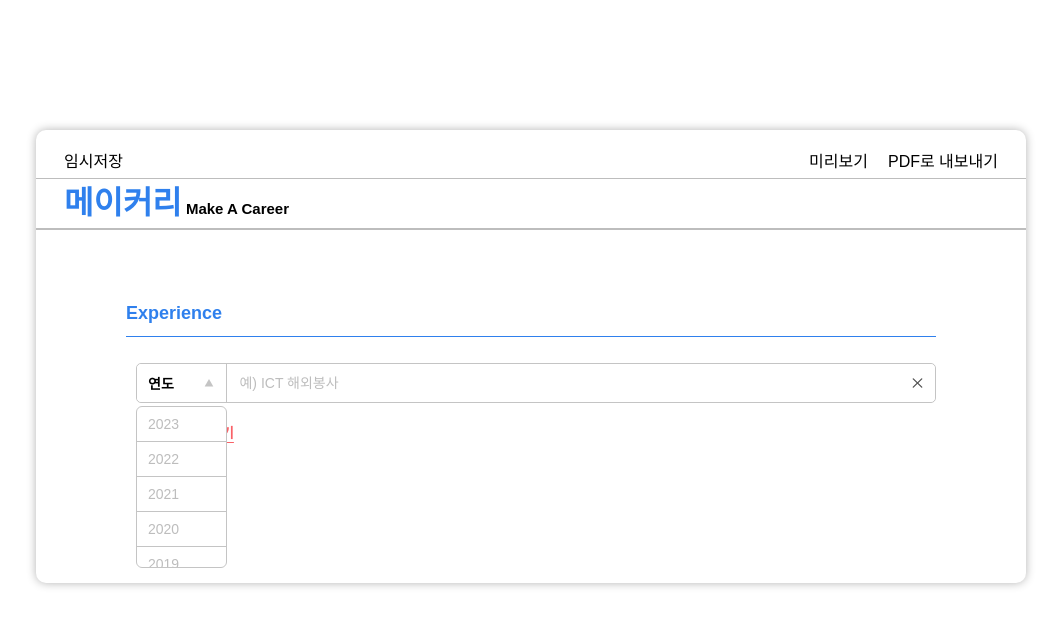
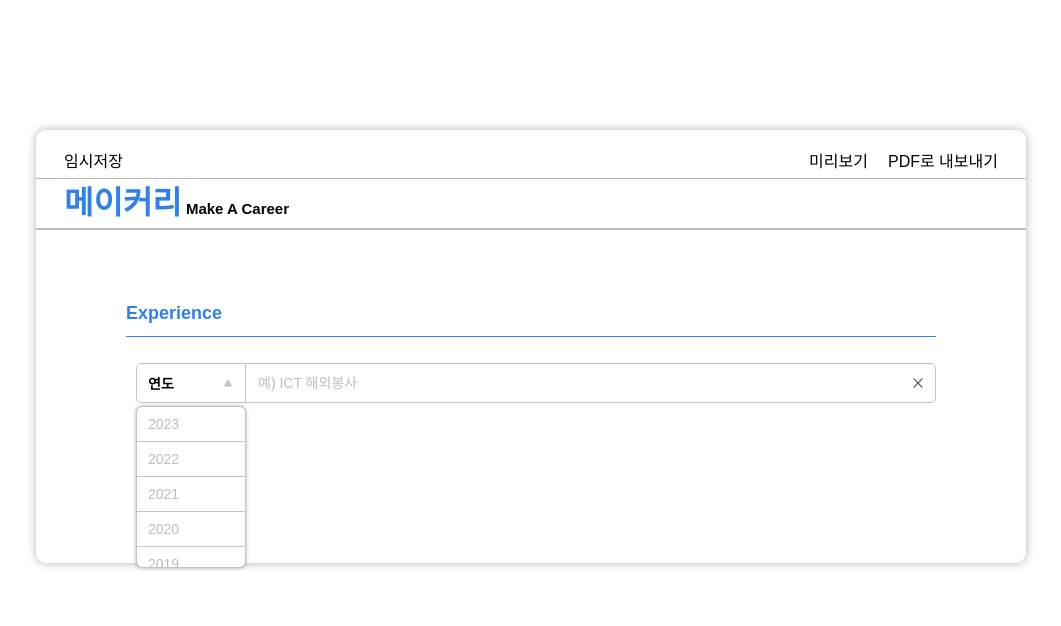
Before and after one commit to weniv/MAKE-RE, a React (Create React App) app: page / in a window 1280 px wide. Both pictures are taken after a click on the button "연도". Shown: the top 626 px of the page, without its empty margins (109-1170 px from the left). Built offline with nearby package versions, Linux system fonts and the light colour scheme.

Commit message:
Style: common style 적용 및 output 스타일링

```diff
--- a/src/components/Experience/ExperienceInput.jsx
+++ b/src/components/Experience/ExperienceInput.jsx
@@ -32,7 +32,7 @@ export default function ExperienceInput() {
 
   return (
     <section className={styles.exp}>
-      <h3 className={styles.title}>Experience</h3>
+      <h2>Experience</h2>
       {experience &&
         experience.map((exp, i) => (
           <ExpContent
@@ -42,7 +42,7 @@ export default function ExperienceInput() {
             handleUpdate={handleUpdate}
           />
         ))}
-      <button className={styles.btn_add} onClick={handleAdd}>
+      <button className={`skillBtn ${styles.btnAdd}`} onClick={handleAdd}>
         +) 추가 입력하기
       </button>
     </section>
@@ -76,9 +76,9 @@ function ExpContent({ exp, handleDelete, handleUpdate }) {
   }
 
   return (
-    <div className={styles.cont_contents} ref={dropdownRef}>
-      <div className={styles.cont_year}>
-        <button className={styles.btn_year} onClick={handleOpen}>
+    <div className={styles.contContents} ref={dropdownRef}>
+      <div className={styles.contYear}>
+        <button className={styles.btnYear} onClick={handleOpen}>
           {exp.year ? exp.year : '연도'}
           {isOpen ? (
             <img src="/images/polygon-up-icon.svg" alt="" />
@@ -87,7 +87,7 @@ function ExpContent({ exp, handleDelete, handleUpdate }) {
           )}
         </button>
         {isOpen && (
-          <ul className={styles.list_year}>
+          <ul className={styles.listYear}>
             {YearList().map((v, i) => {
               return (
                 <li key={i} onClick={() => handleItemClick(v)}>
@@ -99,12 +99,12 @@ function ExpContent({ exp, handleDelete, handleUpdate }) {
         )}
       </div>
       <input
-        className={styles.inp_item}
+        className={styles.inpItem}
         type="text"
         placeholder="예) ICT 해외봉사"
         onChange={(e) => handleUpdate(exp.id, 'contents', e.target.value)}
       />
-      <button className={styles.btn_del}>
+      <button className={styles.btnDel}>
         <img
           src="/images/delete-icon.svg"
           alt="삭제"
--- a/src/components/Experience/ExperienceOutput.jsx
+++ b/src/components/Experience/ExperienceOutput.jsx
@@ -4,8 +4,8 @@ import styles from './experience.module.css'
 export default function ExperienceOutput() {
   return (
     <section className={styles.exp}>
-      <h3 className={styles.title}>Experience</h3>
-      <ul className={styles.list_exp}>
+      <h2 className={styles.titOutput}>Experience</h2>
+      <ul className={styles.listExp}>
         <li>
           <span className={styles.year}>2016</span>
           <p className={styles.item}>베트남 ICT 해외봉사</p>
--- a/src/components/Experience/experience.module.css
+++ b/src/components/Experience/experience.module.css
@@ -6,35 +6,12 @@
   margin: 40px 0;
 }
 
-.title {
-  font-size: 18px;
-  font-weight: 700;
-  line-height: 26px;
-  color: var(--main-color);
-}
-.title::after {
-  display: block;
-  content: '';
-  width: 100%;
-  height: 1px;
-  background-color: var(--main-color);
-  margin: 10px 0 26px;
+/* Input */
+.btnAdd {
+  margin: 0 10px;
 }
 
-.btn_add {
-  background-color: var(--background-color);
-  border: none;
-  color: var(--addButton-color);
-  text-decoration: underline;
-  text-underline-position: under;
-  text-decoration-skip-ink: none;
-  font-size: 14px;
-  font-weight: 700;
-  line-height: 20px;
-  margin: 10px;
-}
-
-.cont_contents {
+.contContents {
   position: relative;
   display: flex;
   justify-content: space-between;
@@ -45,26 +22,27 @@
   gap: 1px;
 }
 
-.cont_year {
+.contYear {
   position: relative;
   background-color: var(--background-color);
   font-size: 14px;
   font-weight: 500;
   white-space: nowrap;
   border-radius: 5px 0px 0px 5px;
-  width: 108px;
+  width: auto;
   border-right: 1px solid var(--border-color);
 }
-.cont_year::after {
+.contYear::after {
   position: relative;
   z-index: 5;
   height: 100%;
   background-color: red;
 }
 
-.btn_year {
+.btnYear {
   position: relative;
   width: 100%;
+  width: 108px;
   border: none;
   background-color: var(--background-color);
   font-size: 14px;
@@ -74,14 +52,14 @@
   cursor: pointer;
   text-align: left;
 }
-.btn_year img {
+.btnYear img {
   position: absolute;
   top: 50%;
   transform: translateY(-50%);
   right: 12px;
 }
 
-.list_year {
+.listYear {
   position: absolute;
   list-style: none;
   z-index: 10;
@@ -94,18 +72,19 @@
   margin: 5px auto;
   color: var(--placeholder-color);
   outline: 1px solid var(--border-color);
+  box-shadow: 0 0 4px rgba(0, 0, 0, 0.5);
 }
-.list_year li {
+.listYear li {
   padding: 10px 11px;
 }
-.list_year li + li {
+.listYear li + li {
   border-top: 1px solid var(--border-color);
 }
-.list_year li:hover {
+.listYear li:hover {
   color: var(--background-color);
   background-color: var(--main-color);
 }
-.inp_item {
+.inpItem {
   width: 100%;
   height: 100%;
   padding: 9px 11px;
@@ -114,19 +93,48 @@
   border: none;
   background-color: var(--background-color);
 }
-.inp_item::placeholder {
+.inpItem::placeholder {
   color: var(--placeholder-color);
 }
 
-.btn_del {
+.btnDel {
   border: none;
   background-color: var(--background-color);
   border-radius: 5px;
   padding: 9px;
 }
-.btn_del img {
+.btnDel img {
   display: block;
   cursor: pointer;
   width: 20px;
   height: 20px;
 }
+
+/* Output */
+.titOutput {
+  margin: 40px 0 20px;
+}
+
+.listExp {
+  display: flex;
+  flex-direction: column;
+  gap: 10px;
+}
+
+.listExp li {
+  display: flex;
+  gap: 20px;
+}
+
+.listExp li .year {
+  font-weight: 700;
+  font-size: 14px;
+  line-height: 20px;
+  color: var(--placeholder-color);
+}
+
+.listExp li .item {
+  font-weight: 400;
+  font-size: 14px;
+  line-height: 20px;
+}
```
